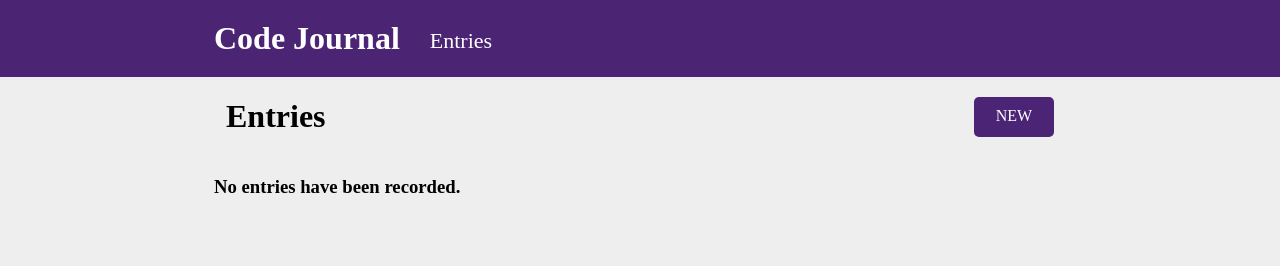
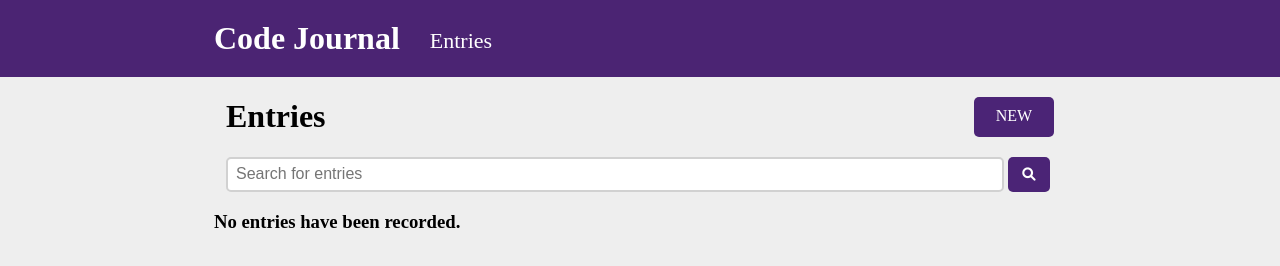
Before and after one commit to TristanChao/code-journal, a website: page index.html in a window 1280 px wide. Both pictures are taken after a click on the link "Entries". Drawn offline with Linux system fonts and the light colour scheme.

Commit message:
created and styled search input and search button elements

```diff
--- a/css/styles.css
+++ b/css/styles.css
@@ -155,3 +155,19 @@ img {
 #delete-dialog-buttons-div {
   margin-bottom: 0;
 }
+
+#search-form > * {
+  padding: 0;
+  margin: 0;
+  height: 35px;
+}
+
+#search-input {
+  width: 94%;
+  font-size: 16px;
+  padding-left: 8px;
+}
+
+#search-btn {
+  width: 5%;
+}
--- a/index.html
+++ b/index.html
@@ -86,6 +86,14 @@
           <h1>Entries</h1>
           <a id="new-entry-a">NEW</a>
         </div>
+        <div id="search-container" class="column-full">
+          <form id="search-form">
+            <input id="search-input" placeholder="Search for entries" />
+            <button type="submit" id="search-btn">
+              <i class="fa-solid fa-magnifying-glass"></i>
+            </button>
+          </form>
+        </div>
         <ul id="entries-ul">
           <li id="no-entries-li" class="column-full row justify-center">
             <h3>No entries have been recorded.</h3>
```
